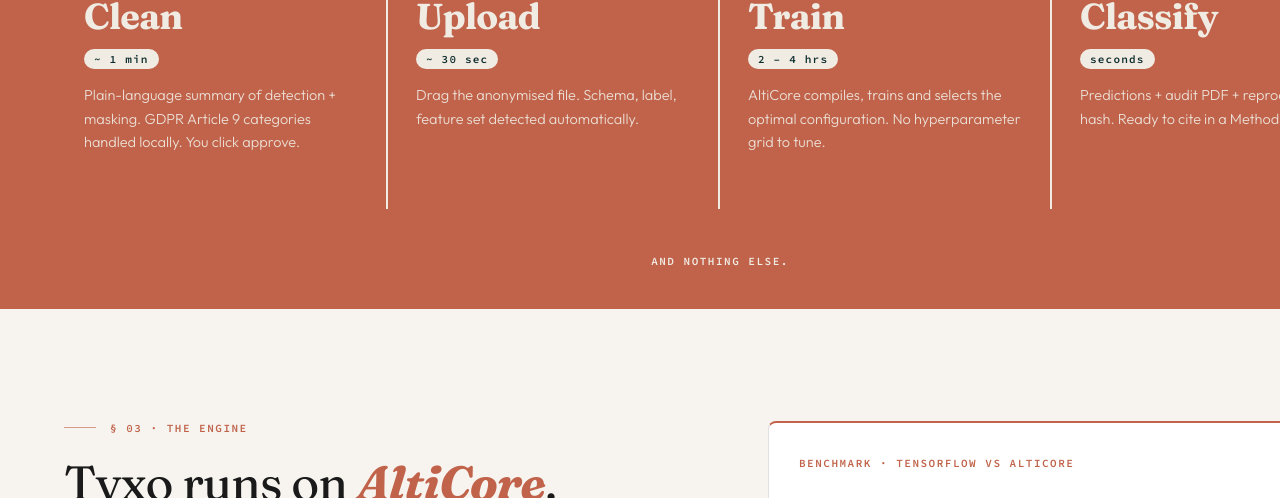
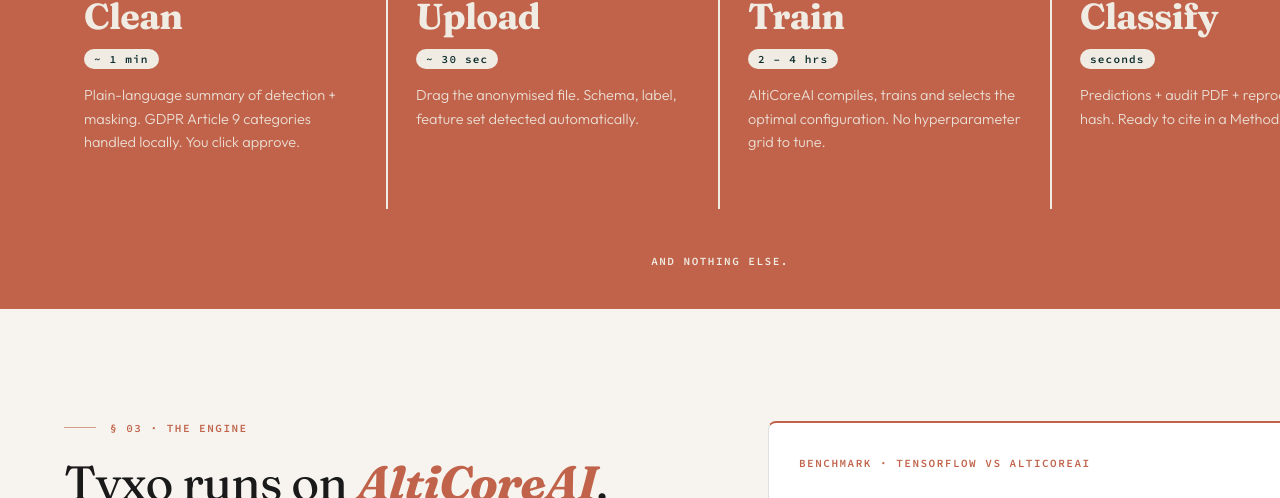
Before and after one commit to RomainGoncalves/tyxo-website, a React (Vite) app: page / in a window 1280 px wide. Shown: the part 4249-4747 px from the top of the page. Built offline with nearby package versions, Linux system fonts and the light colour scheme.

Commit message:
rename AltiCore to AltiCoreAI

```diff
--- a/tyxo-site.jsx
+++ b/tyxo-site.jsx
@@ -12,7 +12,7 @@
 import {
   MemoNav,
   MemoProblem,
-  MemoAltiCore,
+  MemoAltiCoreAI,
   MemoUsers,
   MemoCompliance,
   MemoPricing,
@@ -411,7 +411,7 @@
       <MFManifesto />
       <MemoProblem />
       <MFWorkflow />
-      <MemoAltiCore />
+      <MemoAltiCoreAI />
       <WBUseCases />
       <MemoUsers />
       <MemoCompliance />
--- a/v1-memo.jsx
+++ b/v1-memo.jsx
@@ -655,7 +655,7 @@
       n: "03",
       title: "Train",
       what: "Waits. Typical wall-clock: 2–4 hours.",
-      tyxo: "AltiCore compiles and trains automatically. Selects optimal configuration. Returns accuracy, confusion matrix, feature importances in research-friendly language.",
+      tyxo: "AltiCoreAI compiles and trains automatically. Selects optimal configuration. Returns accuracy, confusion matrix, feature importances in research-friendly language.",
       t: "2–4 hrs",
     },
     {
@@ -865,7 +865,7 @@
   );
 }
 
-function MemoAltiCore() {
+function MemoAltiCoreAI() {
   return (
     <section
       style={{
@@ -917,7 +917,7 @@
             <em
               style={{ color: "#C0634A", fontWeight: 700, fontStyle: "italic" }}
             >
-              AltiCore
+              AltiCoreAI
             </em>
             .<br />A generational shift away from neural runtimes.
           </h2>
@@ -931,7 +931,7 @@
               marginBottom: 18,
             }}
           >
-            AltiCore — EvoChip.ai's compiled inference engine — turns trained
+            AltiCoreAI — EvoChip.ai's compiled inference engine — turns trained
             classifiers into deterministic logic. The same mathematical property
             that makes it dramatically faster also makes it auditable. One
             architectural decision; two of the hardest problems in regulated ML
@@ -948,7 +948,7 @@
             }}
           >
             We hold the EU research-vertical exclusivity. A US competitor cannot
-            acquire EU compliance and AltiCore-class economics by writing a
+            acquire EU compliance and AltiCoreAI-class economics by writing a
             cheque.
           </p>
           <div
@@ -978,7 +978,7 @@
               marginBottom: 20,
             }}
           >
-            <Kicker>Benchmark · TensorFlow vs AltiCore</Kicker>
+            <Kicker>Benchmark · TensorFlow vs AltiCoreAI</Kicker>
             <div
               style={{
                 fontFamily: "'Fraunces',serif",
@@ -1700,7 +1700,7 @@
                 "How it works",
                 "For researchers",
                 "For institutional labs",
-                "AltiCore engine",
+                "AltiCoreAI engine",
                 "Compliance",
               ],
             ],
@@ -1779,7 +1779,7 @@
       <MemoTrust />
       <MemoProblem />
       <MemoWorkflow />
-      <MemoAltiCore />
+      <MemoAltiCoreAI />
       <MemoUsers />
       <MemoCompliance />
       <MemoPricing />
@@ -1796,7 +1796,7 @@
   MemoTrust,
   MemoProblem,
   MemoWorkflow,
-  MemoAltiCore,
+  MemoAltiCoreAI,
   MemoUsers,
   MemoCompliance,
   MemoPricing,
--- a/v2-workbench.jsx
+++ b/v2-workbench.jsx
@@ -78,7 +78,7 @@
         <div style={{ display: "flex", gap: 28 }}>
           <a href="#platform" style={{ ...wbStyles.navLinkActive, textDecoration: "none" }}>Platform</a>
           <a href="#workflow" style={{ ...wbStyles.navLink, textDecoration: "none" }}>Workflow</a>
-          <a href="#alticore" style={{ ...wbStyles.navLink, textDecoration: "none" }}>AltiCore</a>
+          <a href="#alticore" style={{ ...wbStyles.navLink, textDecoration: "none" }}>AltiCoreAI</a>
           <a href="#compliance" style={{ ...wbStyles.navLink, textDecoration: "none" }}>Compliance</a>
           <a href="#pricing" style={{ ...wbStyles.navLink, textDecoration: "none" }}>Pricing</a>
         </div>
@@ -275,7 +275,7 @@
                 fontWeight: 300,
               }}
             >
-              AltiCore engine
+              AltiCoreAI engine
             </div>
           </div>
         </aside>
@@ -792,7 +792,7 @@
           >
             Tyxo turns labelled tabular data into a validated, explainable
             classifier in hours. Automated end-to-end. EU-hosted from day one.
-            Inference compiled to deterministic logic by AltiCore — so it is
+            Inference compiled to deterministic logic by AltiCoreAI — so it is
             fast, cheap, and defensible in a regulated decision.
           </p>
           <div style={{ display: "flex", gap: 14, marginBottom: 48 }}>
@@ -1091,7 +1091,7 @@
       n: "03",
       t: "Train",
       dur: "2 – 4 hrs",
-      desc: "AltiCore compiles, trains and selects the optimal configuration automatically. You wait. We surface the result in your vocabulary.",
+      desc: "AltiCoreAI compiles, trains and selects the optimal configuration automatically. You wait. We surface the result in your vocabulary.",
       ui: (
         <div
           style={{
@@ -1408,7 +1408,7 @@
   );
 }
 
-function WBAltiCore() {
+function WBAltiCoreAI() {
   return (
     <section
       id="alticore"
@@ -1458,7 +1458,7 @@
                 opacity: 0.7,
               }}
             />
-            <Kicker color="#E8845C">The engine · AltiCore</Kicker>
+            <Kicker color="#E8845C">The engine · AltiCoreAI</Kicker>
           </div>
           <h2
             style={{
@@ -1490,7 +1490,7 @@
               marginBottom: 20,
             }}
           >
-            Tyxo runs on AltiCore — EvoChip.ai's compiled inference engine.
+            Tyxo runs on AltiCoreAI — EvoChip.ai's compiled inference engine.
             Trained classifiers become deterministic logic. The same
             mathematical property that makes it 13–41× faster than TensorFlow
             also makes it auditable. One architectural decision; two of the
@@ -1507,7 +1507,7 @@
             }}
           >
             We hold the EU research-vertical exclusivity. A US competitor cannot
-            acquire EU compliance and AltiCore-class economics by writing a
+            acquire EU compliance and AltiCoreAI-class economics by writing a
             cheque.
           </p>
           <button
@@ -1517,7 +1517,7 @@
               fontSize: 14,
             }}
           >
-            Read the AltiCore brief →
+            Read the AltiCoreAI brief →
           </button>
         </div>
 
@@ -1571,7 +1571,7 @@
               ["TensorFlow 2.x", "#7AB0D4", 95, 460],
               ["PyTorch 2.3", "#7AB0D4", 88, 420],
               ["XGBoost", "#B8C8D8", 38, 180],
-              ["AltiCore (Tyxo)", "#E8845C", 2.4, 11, true],
+              ["AltiCoreAI (Tyxo)", "#E8845C", 2.4, 11, true],
             ].map((r, i) => (
               <div
                 key={i}
@@ -1912,7 +1912,7 @@
     ],
     [
       "Inference",
-      "Compiled, deterministic logic via AltiCore",
+      "Compiled, deterministic logic via AltiCoreAI",
       "—",
       "Same input → same output. Defensible in a regulated decision.",
     ],
@@ -2438,7 +2438,7 @@
           {[
             [
               "Product",
-              ["Platform", "Workflow", "AltiCore", "Compliance", "Pricing"],
+              ["Platform", "Workflow", "AltiCoreAI", "Compliance", "Pricing"],
             ],
             [
               "Resources",
@@ -2503,7 +2503,7 @@
       <WBHero />
       <WBLogosBar />
       <WBWorkflow />
-      <WBAltiCore />
+      <WBAltiCoreAI />
       <WBUseCases />
       <WBCompliance />
       <WBPricing />
@@ -2519,7 +2519,7 @@
   WBHero,
   WBLogosBar,
   WBWorkflow,
-  WBAltiCore,
+  WBAltiCoreAI,
   WBUseCases,
   WBCompliance,
   WBPricing,
--- a/v3-manifesto.jsx
+++ b/v3-manifesto.jsx
@@ -276,7 +276,7 @@
     {
       n: "IV",
       t: "Inference is compiled, not predicted.",
-      b: "Tyxo runs on AltiCore: a generational shift away from probabilistic neural runtimes toward compiled, deterministic logic. Same input → same output. Auditable by construction. 13–41× faster than TensorFlow. The same architectural decision solves cost and explainability at once.",
+      b: "Tyxo runs on AltiCoreAI: a generational shift away from probabilistic neural runtimes toward compiled, deterministic logic. Same input → same output. Auditable by construction. 13–41× faster than TensorFlow. The same architectural decision solves cost and explainability at once.",
     },
     {
       n: "V",
@@ -496,7 +496,7 @@
             [
               "03",
               "Train",
-              "AltiCore compiles, trains and selects the optimal configuration. No hyperparameter grid to tune.",
+              "AltiCoreAI compiles, trains and selects the optimal configuration. No hyperparameter grid to tune.",
               "2 – 4 hrs",
             ],
             [
@@ -584,7 +584,7 @@
   );
 }
 
-function MFAltiCore() {
+function MFAltiCoreAI() {
   return (
     <section
       style={{
@@ -692,7 +692,7 @@
           >
             Tyxo runs on{" "}
             <strong style={{ color: "#F0EBE3", fontWeight: 700 }}>
-              AltiCore
+              AltiCoreAI
             </strong>{" "}
             — EvoChip.ai's compiled inference engine. Trained classifiers become
             deterministic logic. Independently benchmarked at 13–41× faster than
@@ -708,7 +708,7 @@
             <em style={{ color: "#E8845C", fontStyle: "italic" }}>
               We hold the EU research-vertical exclusivity.
             </em>{" "}
-            A US competitor cannot acquire EU compliance and AltiCore-class
+            A US competitor cannot acquire EU compliance and AltiCoreAI-class
             economics by writing a cheque.
           </p>
 
@@ -780,7 +780,7 @@
                       fontWeight: 600,
                     }}
                   >
-                    AltiCore (Tyxo)
+                    AltiCoreAI (Tyxo)
                   </div>
                   <div
                     style={{
@@ -824,7 +824,7 @@
                   ["TensorFlow 2.x", "460 ms", 100, "#7AB0D4"],
                   ["PyTorch 2.3", "420 ms", 91, "#7AB0D4"],
                   ["XGBoost", "180 ms", 39, "#B8C8D8"],
-                  ["AltiCore", "11 ms", 2.4, "#E8845C", true],
+                  ["AltiCoreAI", "11 ms", 2.4, "#E8845C", true],
                 ].map((r, i) => (
                   <div
                     key={i}
@@ -1127,7 +1127,7 @@
           [
             "~89%",
             "gross margin",
-            "AltiCore eliminates inference COGS",
+            "AltiCoreAI eliminates inference COGS",
             "#E8845C",
           ],
         ].map((c, i) => (
@@ -1358,7 +1358,7 @@
                 "How it works",
                 "For researchers",
                 "Manifesto",
-                "AltiCore engine",
+                "AltiCoreAI engine",
                 "Compliance",
               ],
             ],
@@ -1429,7 +1429,7 @@
       <MFMarquee />
       <MFManifesto />
       <MFWorkflow />
-      <MFAltiCore />
+      <MFAltiCoreAI />
       <MFAudience />
       <MFInvestor />
       <MFClosing />
@@ -1445,7 +1445,7 @@
   MFMarquee,
   MFManifesto,
   MFWorkflow,
-  MFAltiCore,
+  MFAltiCoreAI,
   MFAudience,
   MFInvestor,
   MFClosing,
```
